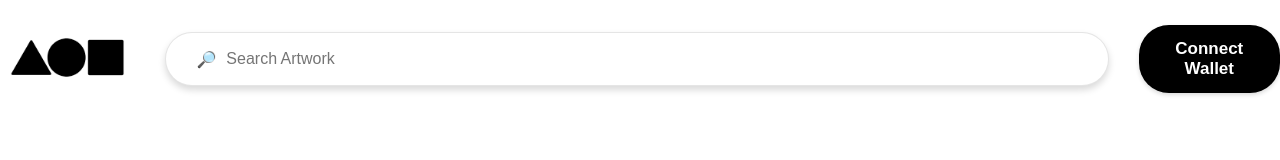
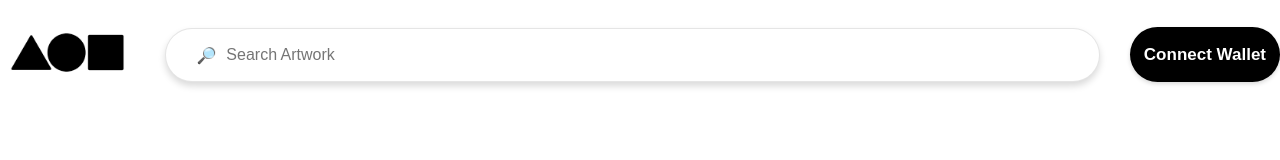
Before and after one commit to Besterz274448/nft-marketplace-ui, a React (Create React App) app: page / in a window 1280 px wide. Shown: the top 160 px of the page. Built offline with nearby package versions, Linux system fonts and the light colour scheme.

Commit message:
fix position nevbar and update PhoneMenu

```diff
--- a/src/asset/navbar.css
+++ b/src/asset/navbar.css
@@ -11,14 +11,14 @@
 .navbar-logo {
   display: flex;
   justify-content: center;
-  flex: 0.1;
 }
 
 .navbar-searchfield-container {
   align-items: center;
   margin: 0px 30px;
   justify-content: center;
-  flex: 1;
+  flex: 8;
+  position: relative;
 }
 
 .navbar-searchfield {
@@ -47,7 +47,7 @@
   padding: 15px 10px;
   line-height: 20px;
   font-size: 16px;
-  width: 85%;
+  width: 100%;
   border: none;
 }
 
@@ -58,7 +58,6 @@
 .navbar-button {
   display: flex; /*remark*/
   justify-content: center;
-  flex: 0.15;
 }
 
 .nevbar-phone {
@@ -74,17 +73,16 @@
 .inputTag {
   z-index: 150;
   position: absolute;
-  width: 69%;
-  margin: 25px auto;
-  left: 12%;
-  top: 10%;
+  width: 99%;
+  margin: auto auto;
+  top: 120%;
   visibility: hidden;
   opacity: 0;
   transition: visibility 0.6s linear, opacity 0.1s linear;
 }
 
 .keywordSearch {
-  padding: 10px 16px;
+  padding: 10px 5px;
   width: 100%;
   border: 1px solid rgba(0, 0, 0, 0.1);
   border-radius: 10px;
@@ -108,8 +106,7 @@
   transition: visibility 0.6s linear, opacity 0.1s linear;
 }
 
-@media only screen and (max-width: 600px) {
-
+@media only screen and (max-width: 800px) {
   .navbar-button {
     display: none;
   }
--- a/src/components/NavBar.jsx
+++ b/src/components/NavBar.jsx
@@ -6,7 +6,7 @@ import { NavLink } from "react-router-dom";
 import Modal from "@mui/material/Modal";
 import Box from "@mui/material/Box";
 import Typography from "@mui/material/Typography";
-import MiniMenu from "./MiniMenu";
+import PhoneMunu from "./PhoneMunu";
 
 const style = {
   position: "absolute",
@@ -49,7 +49,7 @@ function NavBar() {
       <div className="navbar-root">
         <div
           className="navbar-logo"
-          style={{ display: selectInput && window.outerWidth < 600 ? "none" : "flex" }}>
+          style={{ display: selectInput && window.innerWidth < 800 ? "none" : "flex" }}>
           <NavLink to="/">
             <img
               height="55px"
@@ -72,30 +72,34 @@ function NavBar() {
               }}
             />
           </div>
+          <div
+            className="inputTag"
+            style={selectInput ? { opacity: 1, visibility: "visible" } : {}}>
+            <div className="keywordSearch">
+              <span className="keywordSearch-header">tags</span>
+            </div>
+          </div>
         </div>
         <div className="navbar-button">
           <Button //wallet button
             onClick={handleOpen}
-            width="fit-content"
+            width="150%"
             sx={{
-              padding: "14px 14px",
+              padding: "17.5px 14px",
             }}
             name="Connect Wallet"
           />
         </div>
         <div className="nevbar-phone">
-          <MiniMenu />
+          <PhoneMunu name="Foundaton" color='#f0f'>
+            <p>Phone Menu</p>
+          </PhoneMunu>
         </div>
 
         <div //blackdrop
           className="Backdrop"
           onClick={handleInputClose}
           style={selectInput ? { opacity: 1, visibility: "visible" } : {}}></div>
-        <div className="inputTag" style={selectInput ? { opacity: 1, visibility: "visible" } : {}}>
-          <div className="keywordSearch">
-            <span className="keywordSearch-header">tags</span>
-          </div>
-        </div>
       </div>
       <>
         <Modal //modal connet wallet
--- a/src/components/MiniMenu.jsx
+++ b/src/components/PhoneMunu.jsx
@@ -8,10 +8,12 @@ import Typography from "@mui/material/Typography";
 import CloseIcon from "@mui/icons-material/Close";
 import Slide from "@mui/material/Slide";
 import Button from "./Button";
+import { blue, blueGrey } from "@mui/material/colors";
 
 const Transition = React.forwardRef(function Transition(props, ref) {
   return <Slide direction="right" ref={ref} {...props} />;
 });
+
 export default function MiniMunu(props) {
   const [openMenu, setOpenMunu] = React.useState(false);
 
@@ -36,21 +38,25 @@ export default function MiniMunu(props) {
           background: "white",
         }}
       />
-      <Dialog
-        fullScreen
-        open={openMenu}
-        onClose={handleClose}
-        TransitionComponent={Transition}>
-        <AppBar sx={{ position: "relative" }}>
+      <Dialog fullScreen open={openMenu} onClose={handleClose} TransitionComponent={Transition}>
+        <AppBar sx={{ position: "relative", background: props.color }}>
           <Toolbar>
             <Typography sx={{ ml: 2, flex: 1 }} variant="h6" component="div">
-              App
+              {props.name}
             </Typography>
-            <IconButton edge="start" color="inherit" onClick={handleClose} aria-label="close">
-              <CloseIcon />
-            </IconButton>
+            <Button //menu Phone
+              onClick={handleClose}
+              width="fit-content"
+              name="✖"
+              sx={{
+                padding: "16px 20px",
+                color: "black",
+                background: "white",
+              }}
+            />
           </Toolbar>
         </AppBar>
+        {props.children}
       </Dialog>
     </>
   );
```
